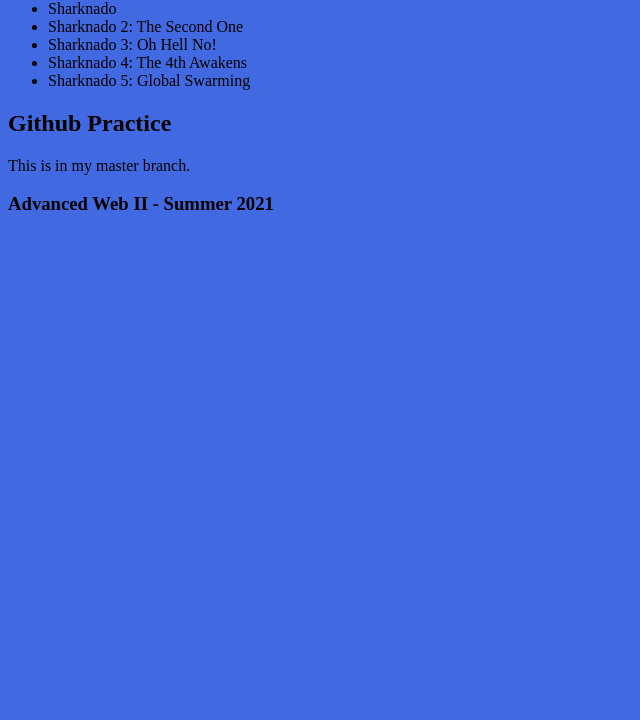
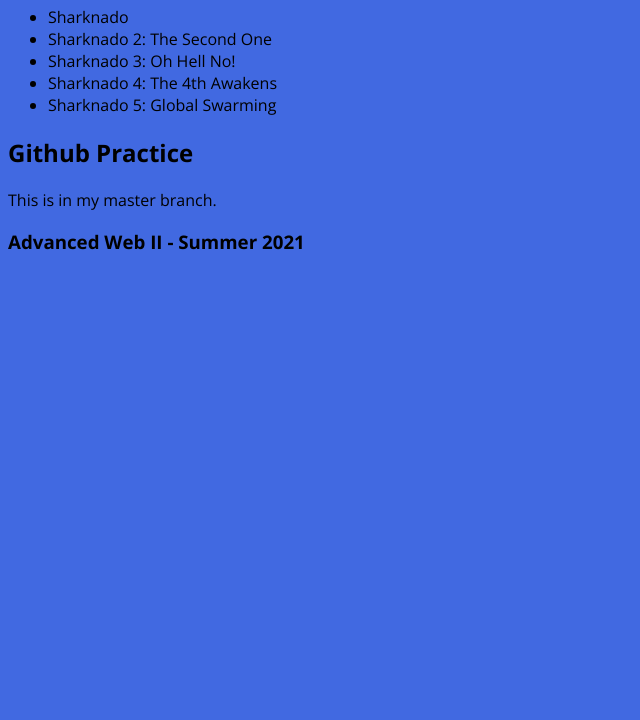
Before and after one commit to SeltzerFan24/m1-hw1-stanley-ezra, a plain HTML site: page index.html in a window 1280 px wide. Shown: the part 80-800 px from the top of the page, without its empty margins (0-640 px from the left). Drawn offline with nearby package versions, Linux system fonts and the light colour scheme.

Commit message:
change font family on body and weight on h tags
font change to open sans and weight change to 700

```diff
--- a/main.css
+++ b/main.css
@@ -1,3 +1,8 @@
 body {
     background-color: royalblue;
+    font-family: 'Open Sans', sans-serif;
 }
+
+h1, h2, h3 {
+    font-weight: 700;
+}
```
